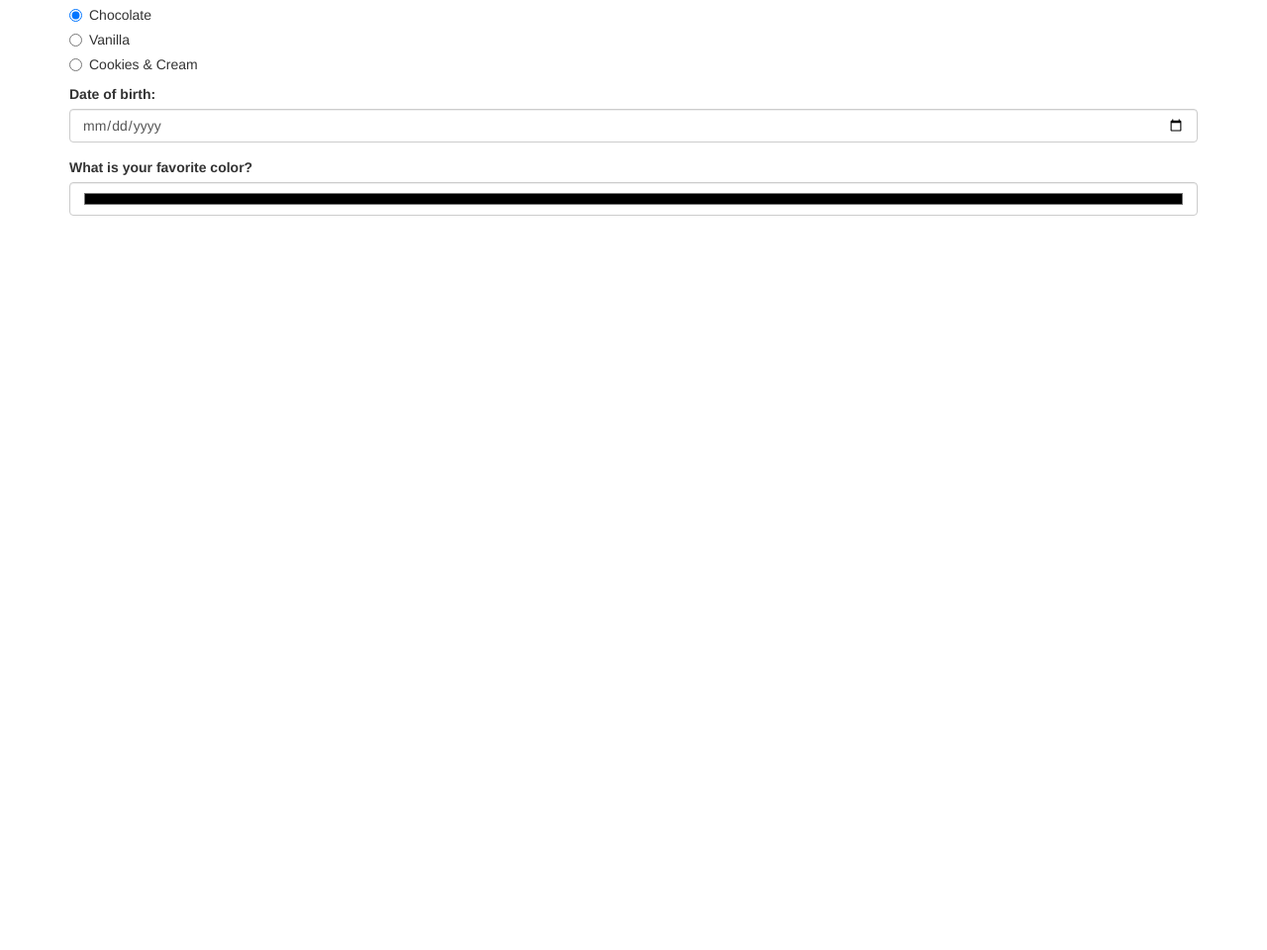
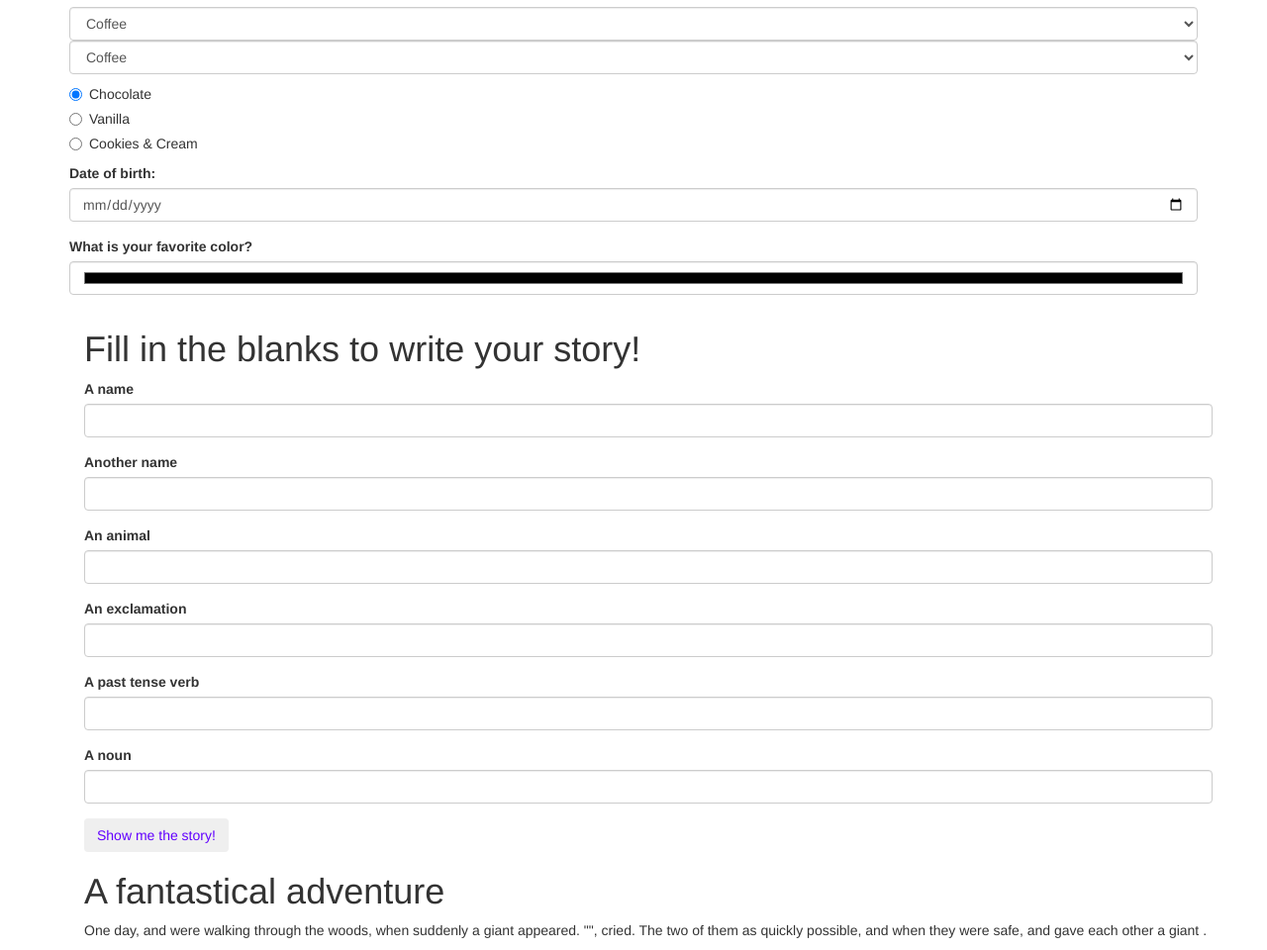
Before and after one commit to thomasglenngit/emptyFormTemplate, a plain HTML site: page index.html in a window 1280 px wide. Shown: the part 1081-2041 px from the top of the page at 99% size. Before the commit the page ends 1314 px from the top, so only its background shows below. Drawn offline with Linux system fonts and the light colour scheme.

Commit message:
add text field input form elements

```diff
--- a/css/styles.css
+++ b/css/styles.css
@@ -31,7 +31,7 @@ button {
 p.one {
   float: left;
   width: 30%;
-  margin: 5px;
+  margin: 10px;
   border: 2px;
   padding: 2px;
 
@@ -41,7 +41,7 @@ p.two {
   float: left;
 
   width: 30%;
-  margin: 5px;
+  margin: 10px;
   border: 2px;
   padding: 2px;
 }
@@ -50,7 +50,7 @@ p.three {
   float: left;
 
   width: 30%;
-  margin: 5px;
+  margin: 10px;
   border: 2px;
   padding: 2px;
 }
@@ -59,7 +59,7 @@ p.four {
   float: left;
   clear: left;
   width: 30%;
-  margin: 5px;
+  margin: 10px;
   border: 2px;
   padding: 2px;
 }
@@ -67,7 +67,7 @@ p.four {
 p.five {
   float: left;
   width: 30%;
-  margin: 5px;
+  margin: 10px;
   border: 2px;
   padding: 2px;
 
--- a/index.html
+++ b/index.html
@@ -22,6 +22,9 @@
       <button>Hire me</button>
     </div>
   </div>
+  <br>
+  <br>
+  <br>
     <div class="container">
       <p class="one" class="col-md-2">I'm baby kitsch sartorial cred, kogi listicle etsy waistcoat portland raclette
         adaptogen. Gastropub art party iPhone mustache sartorial copper mug +1 leggings locavore unicorn brunch.
@@ -109,6 +112,48 @@
         <input id="color" class="form-control" type="color">
       </div>
 
+      <!-- this is code for inputting user info text fields in a form (madlibs): -->
+      <div class="container">
+        <h1>Fill in the blanks to write your story!</h1>
+        <div>
+          <form id="formOne">
+            <div class="form-group">
+              <label for="person1">A name</label>
+              <input id="person1" class="form-control" type="text">
+            </div>
+            <div class="form-group">
+              <label for="person2">Another name</label>
+              <input id="person2" class="form-control" type="text">
+            </div>
+            <div class="form-group">
+              <label for="animal">An animal</label>
+              <input id="animal" class="form-control" type="text">
+            </div>
+            <div class="form-group">
+              <label for="exclamation">An exclamation</label>
+              <input id="exclamation" class="form-control" type="text">
+            </div>
+            <div class="form-group">
+              <label for="verb">A past tense verb</label>
+              <input id="verb" class="form-control" type="text">
+            </div>
+            <div class="form-group">
+              <label for="noun">A noun</label>
+              <input id="noun" class="form-control" type="text">
+            </div>
+
+            <button type="submit" class="btn">Show me the story!</button>
+          </form>
+        </div>
+
+        <div id="story">
+          <h1>A fantastical adventure</h1>
+          <p>
+  One day, <span class="person1"></span> and <span class="person2"></span> were walking through the woods, when suddenly a giant <span class="animal"></span> appeared. "<span class="exclamation"></span>", <span class="person1"></span> cried. The two of them <span class="verb"></span> as quickly possible, and when they were safe, <span class="person1"></span> and <span class="person2"></span> gave each other a giant <span class="noun"></span>.
+  </p>
+        </div>
+      </div>
+
 
     </div>
 </body>
```
